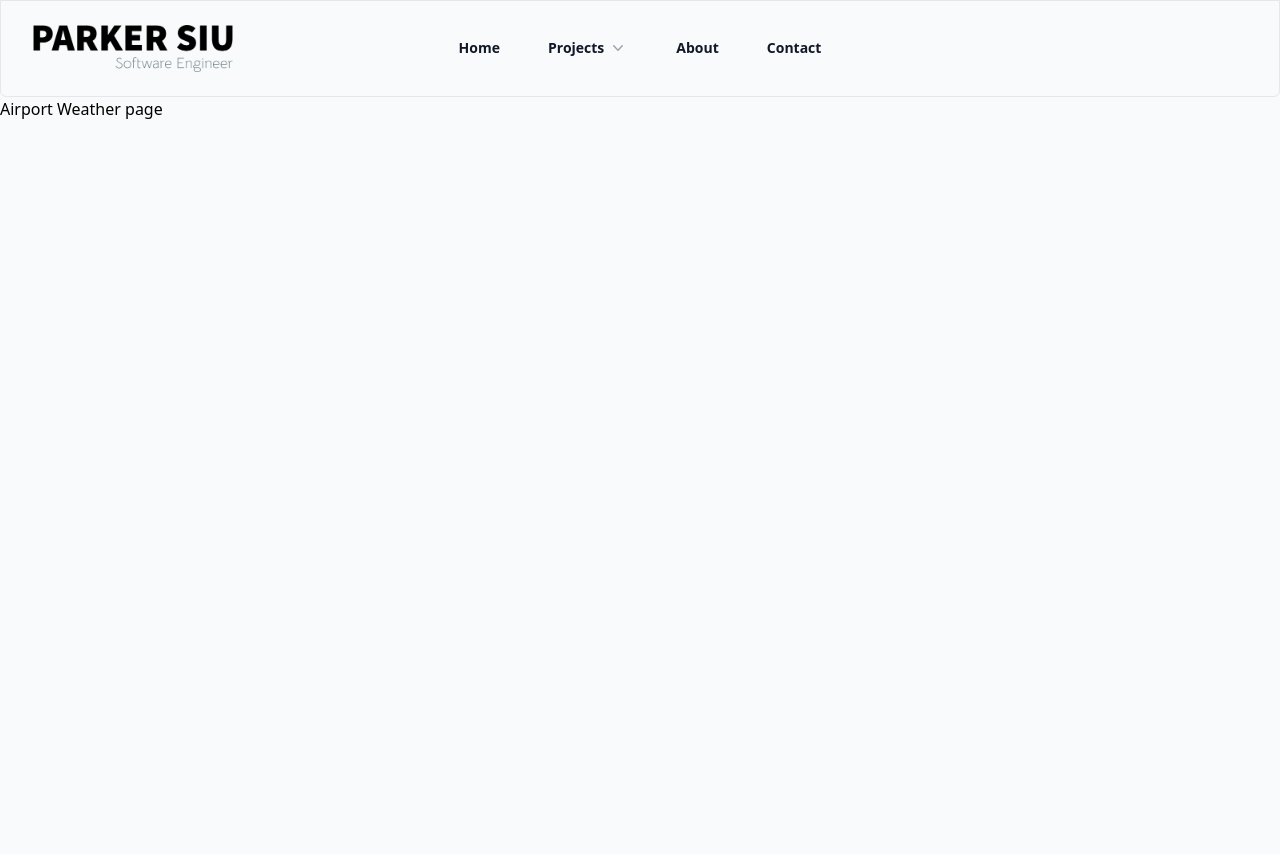
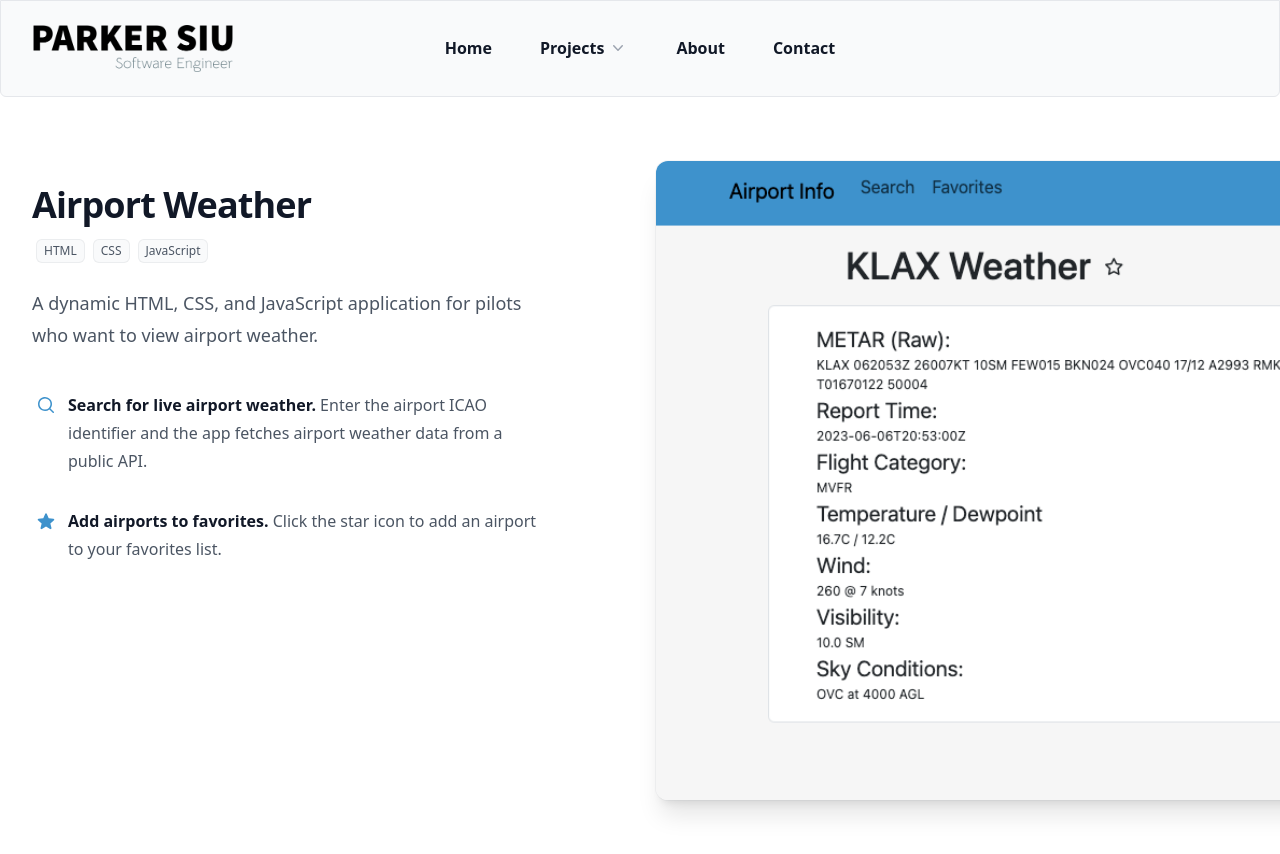
Before and after one commit to parkersiu/portfolio, a Next.js app: page /airport-weather in a window 1280 px wide. Shown: the top 854 px of the page. Before the commit the page ends 800 px from the top, so only its background shows below. Built offline with nearby package versions, Linux system fonts and the light colour scheme.

Commit message:
Added initial format and styling to airport weather page.

```diff
--- a/app/airport-weather/page.js
+++ b/app/airport-weather/page.js
@@ -1,7 +1,64 @@
+import { MagnifyingGlassIcon, StarIcon } from '@heroicons/react/20/solid'
+import Image from 'next/image'
+
+const features = [
+  {
+    name: 'Search for live airport weather.',
+    description:
+      'Enter the airport ICAO identifier and the app fetches airport weather data from a public API.',
+    icon: MagnifyingGlassIcon,
+  },
+  {
+    name: 'Add airports to favorites.',
+    description: 'Click the star icon to add an airport to your favorites list.',
+    icon: StarIcon,
+  }
+]
+
 export default function Page() {
   return (
-    <>
-      <div>Airport Weather page</div>
-    </>
-  );
+    <div className="overflow-hidden bg-white py-12 sm:py-16">
+      <div className="mx-auto max-w-7xl px-6 lg:px-8">
+        <div className="mx-auto grid max-w-2xl grid-cols-1 gap-x-8 gap-y-16 sm:gap-y-20 lg:mx-0 lg:max-w-none lg:grid-cols-2">
+          <div className="lg:pr-8 lg:pt-4">
+            <div className="lg:max-w-lg">
+              <p className="mt-2 text-3xl font-bold tracking-tight text-gray-900 sm:text-4xl">Airport Weather</p>
+              <div className='mt-3'>
+                <span className="inline-flex items-center rounded-md bg-gray-50 mx-1 px-2 py-1 text-xs font-medium text-gray-600 ring-1 ring-inset ring-gray-500/10">
+                  HTML
+                </span>
+                <span className="inline-flex items-center rounded-md bg-gray-50 mx-1 px-2 py-1 text-xs font-medium text-gray-600 ring-1 ring-inset ring-gray-500/10">
+                  CSS
+                </span>
+                <span className="inline-flex items-center rounded-md bg-gray-50 mx-1 px-2 py-1 text-xs font-medium text-gray-600 ring-1 ring-inset ring-gray-500/10">
+                  JavaScript
+                </span>
+              </div>
+              <p className="mt-6 text-lg leading-8 text-gray-600">
+                A dynamic HTML, CSS, and JavaScript application for pilots who want to view airport weather.
+              </p>
+              <dl className="mt-10 max-w-xl space-y-8 text-base leading-7 text-gray-600 lg:max-w-none">
+                {features.map((feature) => (
+                  <div key={feature.name} className="relative pl-9">
+                    <dt className="inline font-semibold text-gray-900">
+                      <feature.icon className="absolute left-1 top-1 h-5 w-5 text-[#3E92CC]" aria-hidden="true" />
+                      {feature.name}
+                    </dt>{' '}
+                    <dd className="inline">{feature.description}</dd>
+                  </div>
+                ))}
+              </dl>
+            </div>
+          </div>
+          <Image
+            src="/airport-weather.png"
+            alt="Airport Weather screenshot"
+            className="w-[48rem] max-w-none rounded-xl shadow-xl ring-1 ring-gray-400/10 sm:w-[57rem] md:-ml-4 lg:-ml-0"
+            width={2432}
+            height={1442}
+          />
+        </div>
+      </div>
+    </div>
+  )
 }
--- a/app/components/navbar.js
+++ b/app/components/navbar.js
@@ -49,11 +49,11 @@ export default function Navbar() {
           </button>
         </div>
         <Popover.Group className="hidden lg:flex lg:gap-x-12">
-          <Link href="/" className="text-sm font-semibold leading-6 text-gray-900">
+          <Link href="/" className="text-md font-semibold leading-6 text-gray-900">
             Home
           </Link>
           <Popover className="relative">
-            <Popover.Button className="flex items-center gap-x-1 text-sm font-semibold leading-6 text-gray-900">
+            <Popover.Button className="flex items-center gap-x-1 text-md font-semibold leading-6 text-gray-900">
               Projects
               <ChevronDownIcon className="h-5 w-5 flex-none text-gray-400" aria-hidden="true" />
             </Popover.Button>
@@ -91,10 +91,10 @@ export default function Navbar() {
             </Transition>
           </Popover>
 
-          <Link href="/about" className="text-sm font-semibold leading-6 text-gray-900">
+          <Link href="/about" className="text-md font-semibold leading-6 text-gray-900">
             About
           </Link>
-          <Link href="/contact" className="text-sm font-semibold leading-6 text-gray-900">
+          <Link href="/contact" className="text-md font-semibold leading-6 text-gray-900">
             Contact
           </Link>
         </Popover.Group>
--- a/app/layout.js
+++ b/app/layout.js
@@ -13,7 +13,7 @@ export const metadata = {
 export default function RootLayout({ children }) {
   return (
     <html lang="en">
-      <body className="bg-gray-50">
+      <body className="bg-white">
         <Navbar />
         {children}
       </body>
```
Also changed, not shown: public/airport-weather.png (added).
